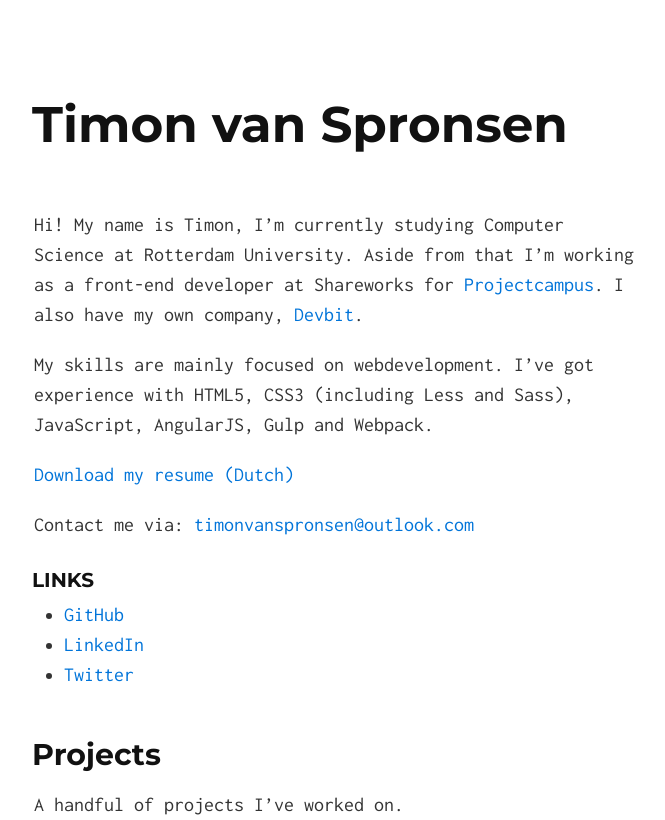
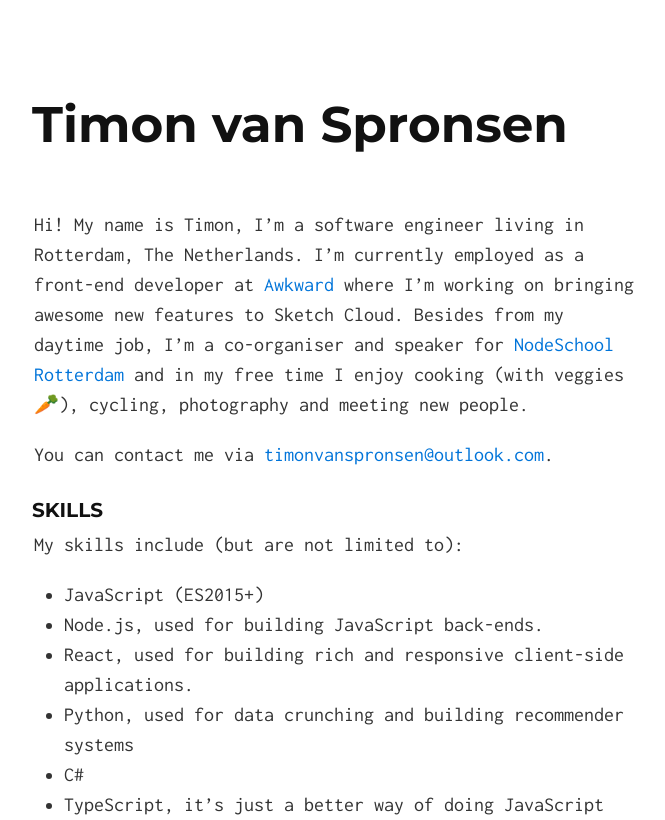
Before and after one commit to TimonVS/timonvs.github.io, a Jekyll site: the page built from index.md, in a window 1280 px wide and 1400 px high. Shown: the top 820 px of the window, without its empty margins (306-971 px from the left). Built offline with Jekyll 4.4.1, drawn with Linux system fonts in a browser that asks for light colours; Markdown is read by kramdown in place of the engine named in the settings; some of the changed text lies outside the part shown; grey boxes are pictures that could not be loaded.

Commit message:
Update index.md

```diff
--- a/index.md
+++ b/index.md
@@ -2,42 +2,29 @@
 layout: default
 ---
 
-Hi! My name is Timon, I'm currently studying Computer Science at Rotterdam University. Aside from that I'm working as a front-end developer at Shareworks for [Projectcampus](http://about.projectcamp.us/). I also have my own company, [Devbit](http://devbit.nl/).
+Hi! My name is Timon, I'm a software engineer living in Rotterdam, The Netherlands. I'm currently employed as a front-end developer at [Awkward](https://awkward.co/) where I'm working on bringing awesome new features to Sketch Cloud.
+Besides from my daytime job, I'm a co-organiser and speaker for [NodeSchool Rotterdam](https://www.meetup.com/nodeschool-rotterdam/) and in my free time I enjoy cooking (with veggies 🥕), cycling, photography and meeting new people.
 
-My skills are mainly focused on webdevelopment. I've got experience with HTML5, CSS3 (including Less and Sass), JavaScript, AngularJS, Gulp and Webpack.
+You can contact me via [timonvanspronsen@outlook.com](mailto:timonvanspronsen@outlook.com).
 
-[Download my resume (Dutch)](cv.pdf)
+### Skills
 
-Contact me via: [timonvanspronsen@outlook.com](mailto:timonvanspronsen@outlook.com)
+My skills include (but are not limited to):
+
+- JavaScript (ES2015+)
+- Node.js, used for building JavaScript back-ends.
+- React, used for building rich and responsive client-side applications.
+- Python, used for data crunching and building recommender systems
+- C#
+- TypeScript, it's just a better way of doing JavaScript 🙈
 
 ### Links
 
 * [GitHub](https://github.com/timonvs)
 * [LinkedIn](http://linkedin.com/in/timonvanspronsen)
 * [Twitter](http://twitter.com/timonvspronsen)
-
-## Projects
-
-A handful of projects I've worked on.
-
-![](http://i.imgur.com/4FfgOyn.png)
-
-### Cloudharbor
-
-Cloudharbor is a Docker management tool developed for Info Support as part of ICT Lab during my third year at the University of Rotterdam.
-
-View the source of the front-end application on [BitBucket](https://bitbucket.org/cloudharbor/frontend).
-
---------
-
-![MuseApp for Android](http://i.imgur.com/u9UeEfm.png)
-
-### MuseApp
-
-MuseApp is an Android application for discovering museums and monuments in The Netherlands. MuseApp was developed during my first year at the University of Rotterdam.
-
-Download the app from [Google Play](https://play.google.com/store/apps/details?id=com.hro.museapp) or view the source on [GitHub](https://github.com/Devbit/MuseApp).
+* [Instagram](https://www.instagram.com/timonvanspronsen/)
 
 <div class="footer">
-	&copy; 2015 - Timon van Spronsen
+	&copy; 2017 - Timon van Spronsen
 </div>
```
